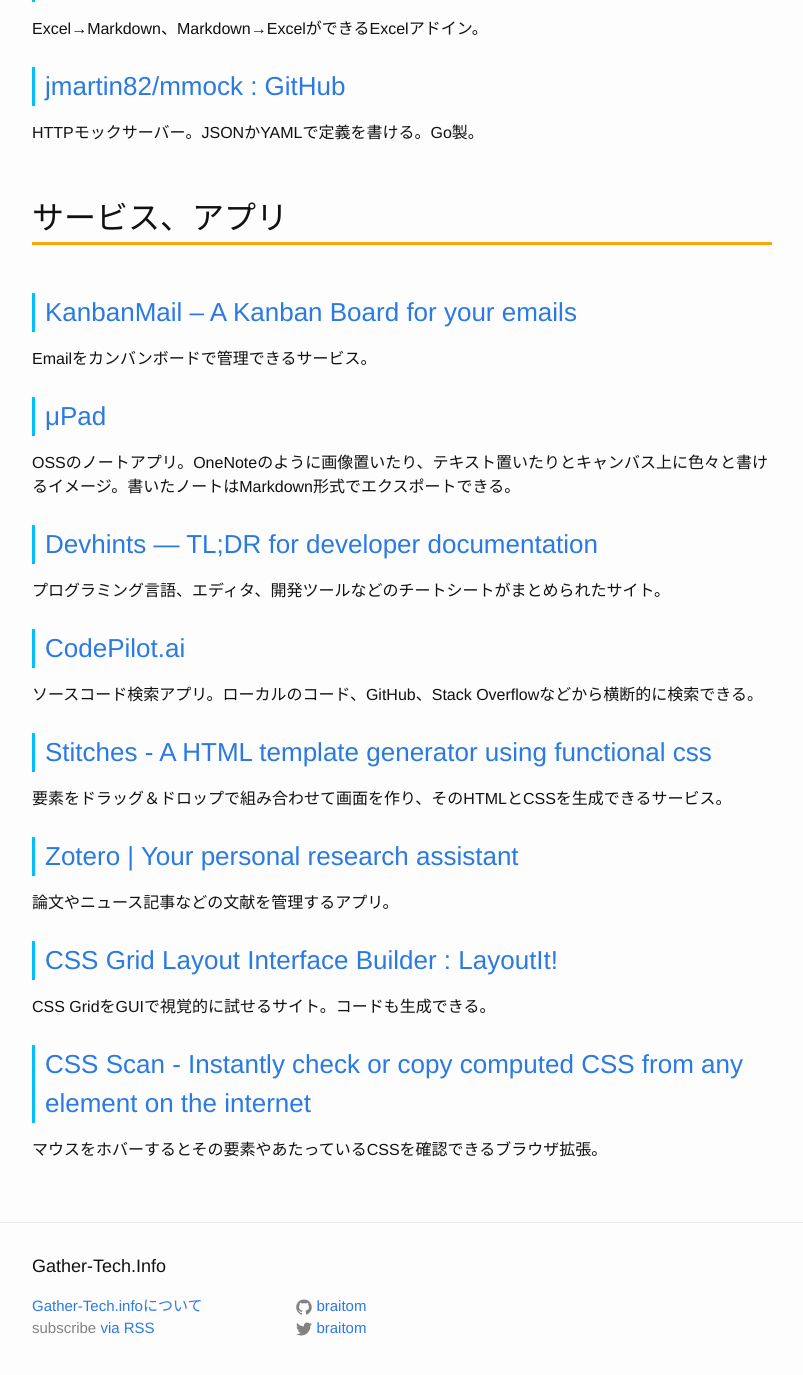
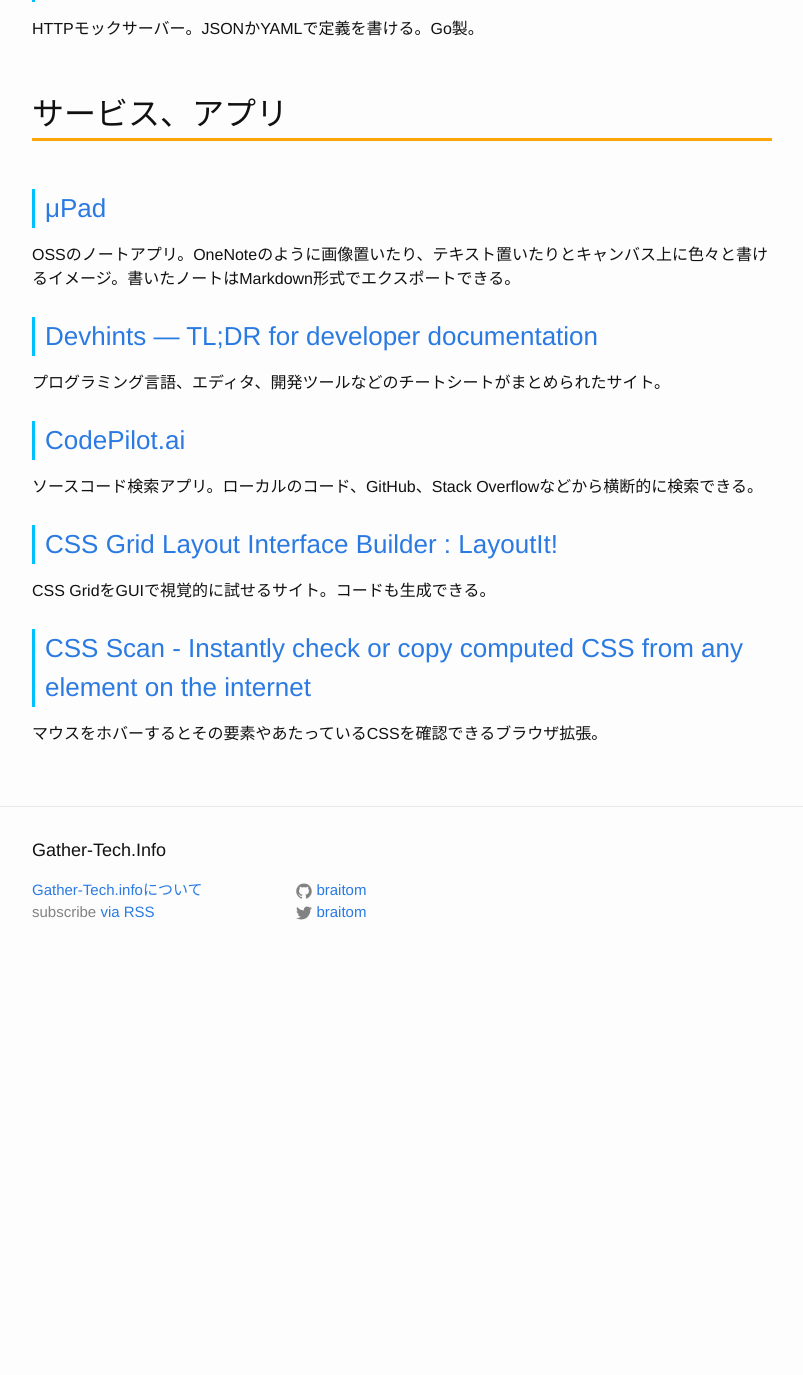
Before and after one commit to Gather-Tech/Gather-Tech.github.io, a Jekyll site: the page built from _posts/2018/2018-07-30-Gather109.md, in a window 1280 px wide and 1400 px high, scrolled down 4502 px. Shown: the top 1375 px of the window, without its empty margins (238-1041 px from the left). Built offline with Jekyll 4.4.1, drawn with Linux system fonts in a browser that asks for light colours; after the commit the page ends 5486 px from its top, so only the background shows below that; some of the changed text lies outside the part shown.

Commit message:
Reduced articles

```diff
--- a/_posts/2018/2018-07-30-Gather109.md
+++ b/_posts/2018/2018-07-30-Gather109.md
@@ -105,10 +105,6 @@
 
 AnsibleのタスクやプレイブックをJupyter Notebookで動かすツール。
 
-### [hackmdio/codimd: GitHub](https://github.com/hackmdio/codimd#installation)
-
-リアルタイム共有機能付きのMarkdownエディタ。
-
 ### [nathan/pax: GitHub](https://github.com/nathan/pax)
 
 高速なJavaScriptバンドラー。Rust製。
@@ -127,10 +123,6 @@
 
 ## サービス、アプリ
 
-### [KanbanMail – A Kanban Board for your emails](https://kanbanmail.app/)
-
-Emailをカンバンボードで管理できるサービス。
-
 ### [μPad](https://getmicropad.com/)
 
 OSSのノートアプリ。OneNoteのように画像置いたり、テキスト置いたりとキャンバス上に色々と書けるイメージ。書いたノートはMarkdown形式でエクスポートできる。
@@ -143,14 +135,6 @@
 
 ソースコード検索アプリ。ローカルのコード、GitHub、Stack Overflowなどから横断的に検索できる。
 
-### [Stitches - A HTML template generator using functional css](http://stitches.hyperyolo.com/)
-
-要素をドラッグ＆ドロップで組み合わせて画面を作り、そのHTMLとCSSを生成できるサービス。
-
-### [Zotero | Your personal research assistant](https://www.zotero.org/)
-
-論文やニュース記事などの文献を管理するアプリ。
-
 ### [CSS Grid Layout Interface Builder : LayoutIt!](https://www.layoutit.com/grid)
 
 CSS GridをGUIで視覚的に試せるサイト。コードも生成できる。
```
